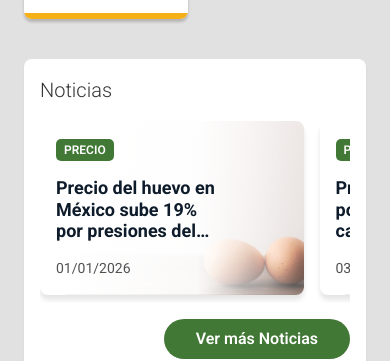
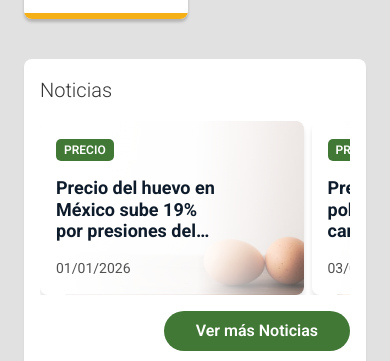
Before and after one commit to BramdonSantiago/agricultural-intelligence, a Next.js app: page / in a window 390 px wide. Shown: the part 947-1308 px from the top of the page. Built offline with nearby package versions, Linux system fonts and the light colour scheme.

Commit message:
Responsive

```diff
--- a/src/app/components/NewsItem/NewsItem.module.css
+++ b/src/app/components/NewsItem/NewsItem.module.css
@@ -14,7 +14,6 @@
     -moz-border-radius: 8px;
     -ms-border-radius: 8px;
     -o-border-radius: 8px;
-    margin-bottom: 0.5rem;
     @media(min-width: 1200px) {
         flex: 0 0 100%;
     }
--- a/src/app/globals.css
+++ b/src/app/globals.css
@@ -562,8 +562,9 @@ body {
 .news-list {
   display: flex;
   overflow: auto;
-  gap: 1rem;
+  gap: 0.5rem;
   @media(min-width: 1200px) {
+    flex-direction: column;
     padding-right: 1rem;
     max-height: 30rem;
   }
```
